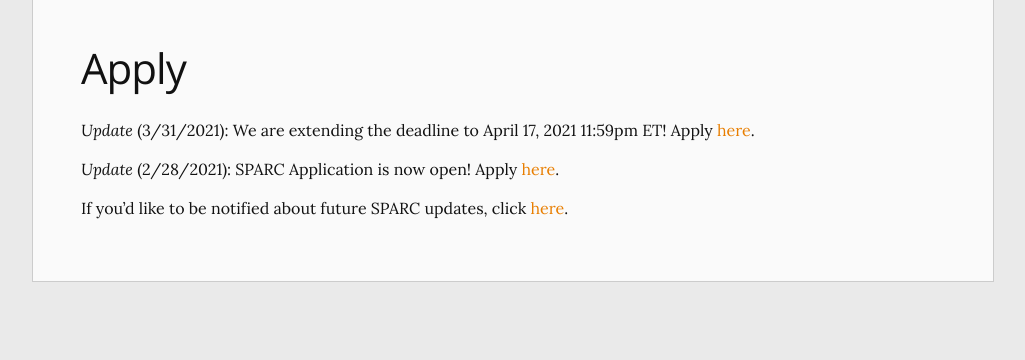
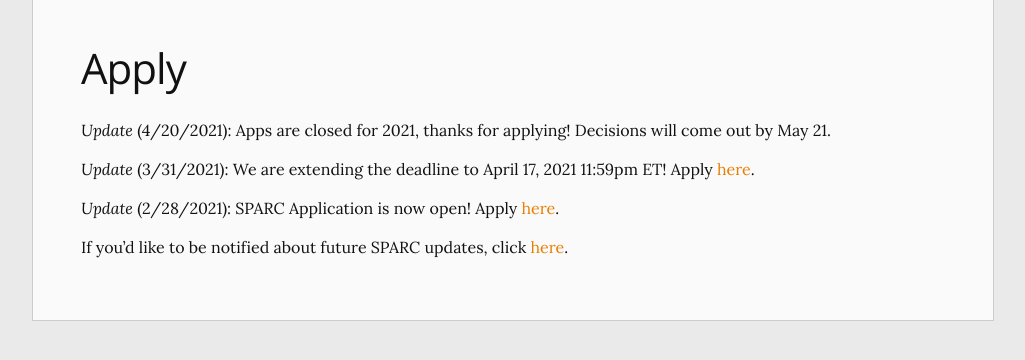
Before and after one commit to sparc-camp/sparc-camp.github.io, a Jekyll site: the page built from content/apply.md, in a window 1280 px wide, cut to the strip 384-744 px from the top of the page. Shown: the whole strip, without its empty margins (127-1152 px from the left). Built offline with Jekyll 4.4.1, drawn with Linux system fonts in a browser that asks for light colours.

Commit message:
updated applications page

```diff
--- a/content/apply.md
+++ b/content/apply.md
@@ -4,6 +4,8 @@
 title: Apply
 nav_order: 3
 ---
+*Update* (4/20/2021): Apps are closed for 2021, thanks for applying! Decisions will come out by May 21.
+
 *Update* (3/31/2021): We are extending the deadline to April 17, 2021 11:59pm ET! Apply [here](https://docs.google.com/forms/d/e/1FAIpQLSdbSt9kIszhEf8QmyUrGupfQaf6OM9p-poRxj22l0HuUWQhgA/viewform).
 
 *Update* (2/28/2021): SPARC Application is now open! Apply [here](https://docs.google.com/forms/d/e/1FAIpQLSdbSt9kIszhEf8QmyUrGupfQaf6OM9p-poRxj22l0HuUWQhgA/viewform).
```
